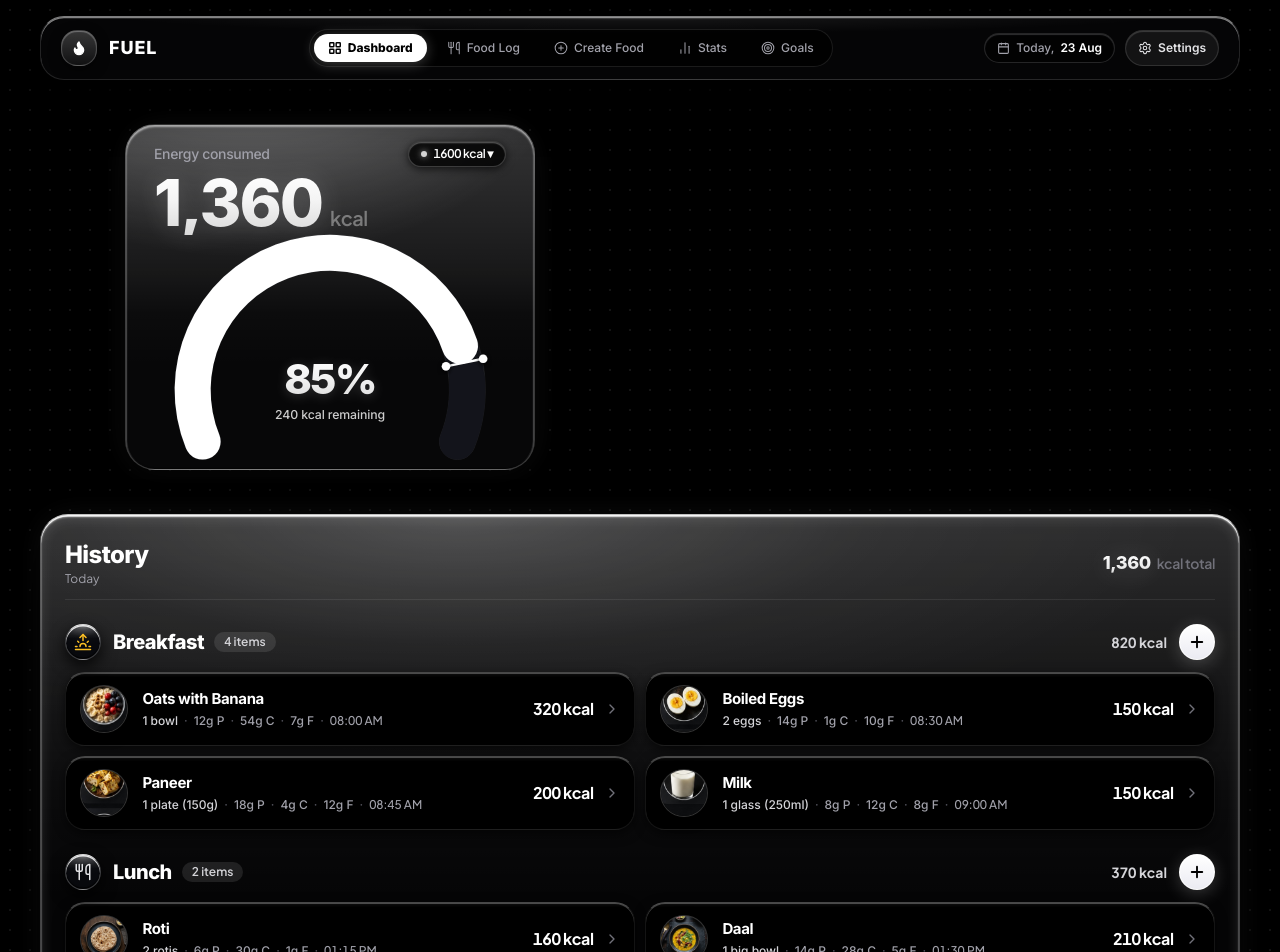
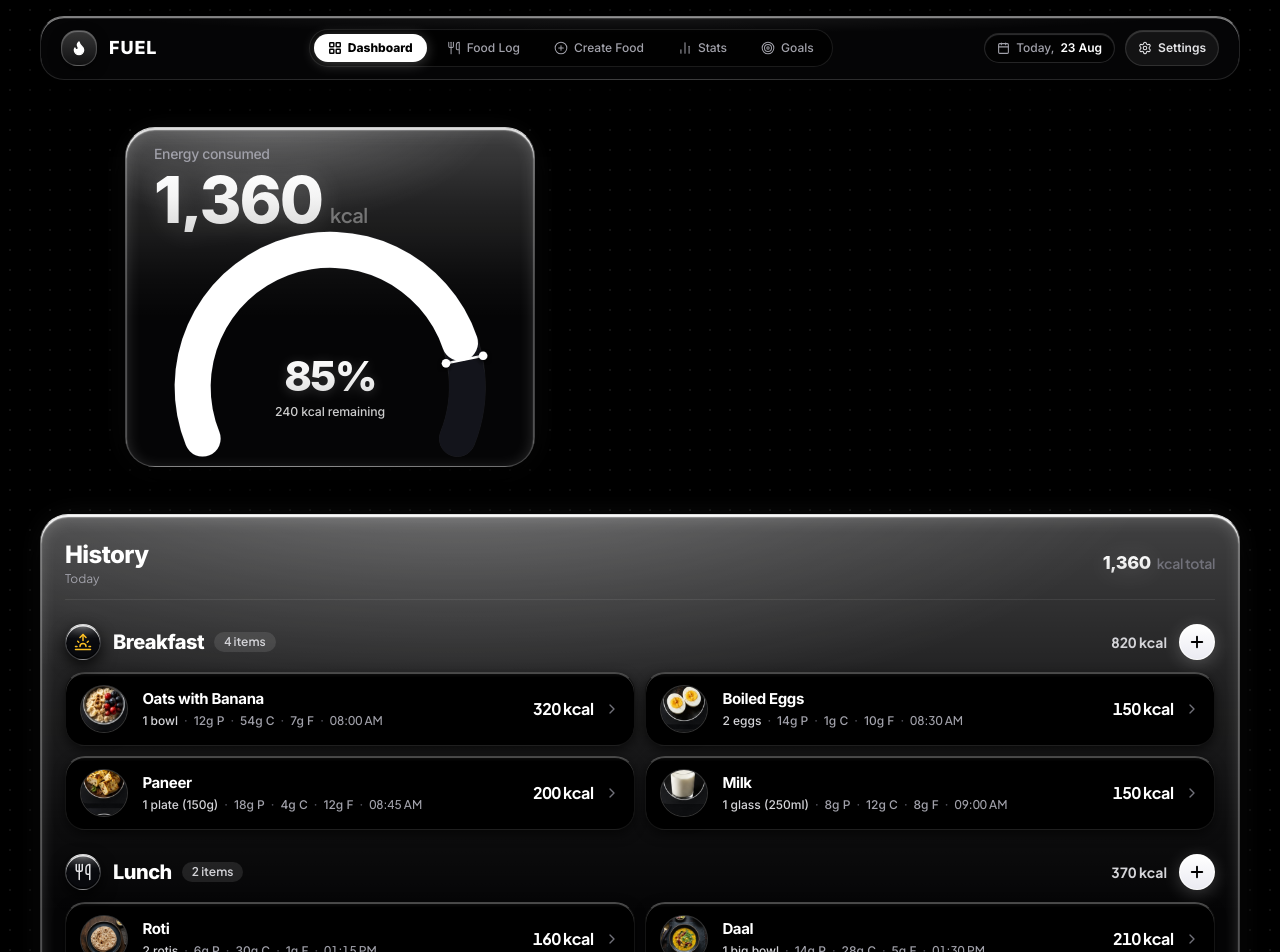
Before and after one commit to iamnotbasant/bite, a React (Vite) app: page /dashboard in a window 1280 px wide. Shown: the top 952 px of the page. Built offline with nearby package versions, Linux system fonts and the light colour scheme.

Commit message:
Loop R12: macro-card shine on hero+history, remove 1600 badge

```diff
--- a/src/components/CalorieArcGauge.tsx
+++ b/src/components/CalorieArcGauge.tsx
@@ -219,22 +219,11 @@ export const CalorieArcGauge: React.FC<CalorieArcGaugeProps> = ({
   return (
     <div className="hero card-fintech-hero pt-4 sm:pt-4.5 px-5 sm:px-6 pb-3 sm:pb-3.5 w-full max-w-[370px] sm:max-w-[410px] mx-auto flex flex-col items-center justify-center select-none">
 
-      {/* 1. Top Header Row: small muted label top-left, white pill badge top-right (...8887 ▾) */}
+      {/* 1. Top Header Row: small muted label top-left */}
       <div className="w-full flex items-center justify-between px-1 mb-0.5 relative z-10">
         <span className="text-xs sm:text-sm font-medium text-zinc-400 font-sans tracking-tight">
           {metricLabel === 'Calories' ? 'Energy consumed' : `${metricLabel} consumed`}
         </span>
-        <button
-          type="button"
-          onClick={onEditGoal}
-          className="inline-flex items-center gap-1.5 px-3 py-1 rounded-full bg-black/80 hover:bg-black/95 border border-white/20 hover:border-white/35 text-[11px] sm:text-xs font-semibold text-white transition-all cursor-pointer shadow-[inset_0_1.2px_1px_rgba(255,255,255,0.3),0_2px_8px_rgba(0,0,0,0.7)] active:scale-95 group"
-          title="Edit target goal"
-        >
-          <span className="w-1.5 h-1.5 rounded-full bg-white shadow-[0_0_6px_rgba(255,255,255,0.7)] animate-pulse" />
-          <span className="font-mono tracking-tight text-white group-hover:brightness-110">
-            {goalKcal} {unit} ▾
-          </span>
-        </button>
       </div>
 
       {/* 2. TWO-TONE calorie number matching "$8,700.46" (glossy specular gradient digits, dimmer gray unit) */}
--- a/src/components/FoodHubView.tsx
+++ b/src/components/FoodHubView.tsx
@@ -733,7 +733,7 @@ export const FoodHubView: React.FC<FoodHubViewProps> = ({
 
         {/* TAB 4: QUICK ADD */}
         {activeTab === 'quick-add' && (
-          <div className="card-fintech-hero max-w-2xl mx-auto w-full p-5 sm:p-7 rounded-[30px] border border-white/[0.25] border-t-white/[0.75] space-y-4 shadow-[0_24px_60px_rgba(0,0,0,0.95),inset_0_2px_2px_rgba(255,255,255,0.65),inset_0_1.5px_0.5px_rgba(255,255,255,0.50),0_0_32px_rgba(255,255,255,0.06)]">
+          <div className="card-fintech-hero max-w-2xl mx-auto w-full p-5 sm:p-7 rounded-[30px] space-y-4">
             <div className="flex items-center gap-2">
               <span className="p-2 rounded-xl bg-white/[0.08] border border-white/10 text-white shadow-[inset_0_1px_1px_rgba(255,255,255,0.2)]">
                 <Flame size={16} />
--- a/src/index.css
+++ b/src/index.css
@@ -34,27 +34,26 @@
   background-size: 20px 20px;
 }
 
-/* Hero Frosted White Glass Card matching "$8,700.46" hero card in ref-fintech-dark (Round 4)
-   Top ~50% is a broad, soft milky-white frosted translucent layer (16-20% white at top,
-   melting smoothly down into deep black #050506), with crisp bright 1px top-edge rim light */
-/* Hero Liquid Glass Card ported from glass-lab/hero-card.html (.hero) - Round 10 */
+/* Hero Liquid Glass Card matching macro cards glass treatment (Round 12)
+   30px squircle radius, luminous bright top rim with inner specular highlight,
+   defined gloss upper ~50% melting into #050506 deep black body */
 .hero,
 .card-fintech-hero {
   border-radius: 30px;
   position: relative;
   overflow: hidden;
   background:
-    radial-gradient(ellipse 120% 90% at 30% -20%, rgba(255,255,255,0.30) 0%, rgba(255,255,255,0.12) 40%, transparent 65%),
-    linear-gradient(180deg, rgba(255,255,255,0.18) 0%, rgba(255,255,255,0.08) 40%, rgba(255,255,255,0.02) 55%, rgba(0,0,0,0) 70%),
-    #070708;
-  border: 1px solid rgba(255,255,255,0.20);
+    radial-gradient(ellipse 90% 60% at 35% -10%, rgba(255, 255, 255, 0.28) 0%, rgba(255, 255, 255, 0.10) 38%, transparent 65%),
+    linear-gradient(180deg, rgba(255, 255, 255, 0.24) 0%, rgba(255, 255, 255, 0.12) 22%, rgba(255, 255, 255, 0.03) 44%, transparent 56%),
+    #050506;
+  border: 1px solid rgba(255, 255, 255, 0.25);
+  border-top-color: rgba(255, 255, 255, 0.88);
   box-shadow:
-    inset 0 2px 2px rgba(255,255,255,0.65),
-    inset 0 -1px 1px rgba(0,0,0,0.7),
-    inset 1px 0 1px rgba(255,255,255,0.10),
-    inset -1px 0 1px rgba(255,255,255,0.10),
-    0 12px 40px rgba(0,0,0,0.55),
-    0 0 32px rgba(255,255,255,0.06);
+    0 20px 44px rgba(0, 0, 0, 0.95),
+    inset 0 2px 2px rgba(255, 255, 255, 0.65),
+    inset 0 2px 1px rgba(255, 255, 255, 0.90),
+    inset 0 4px 16px rgba(255, 255, 255, 0.18),
+    0 0 32px rgba(255, 255, 255, 0.06);
 }
 
 .hero::before,
@@ -110,24 +109,24 @@
   filter: drop-shadow(0 2px 12px rgba(255, 255, 255, 0.18));
 }
 
-/* Frosted-White Top Large Card (Macro cards, large panels) - Round 10
-   Generous squircle radius (26px), luminous top rim with inner glow,
-   white-dominant frost upper ~50% melting into #050506 deep black */
+/* Frosted-White Top Large Card matching macro cards glass treatment (Round 12)
+   Generous squircle radius (26px), luminous bright top rim with inner specular highlight,
+   defined gloss upper ~50% melting into #050506 deep black body */
 .card-fintech-gloss {
   position: relative;
   background:
-    linear-gradient(180deg, rgba(255, 255, 255, 0.16) 0%, rgba(255, 255, 255, 0.08) 22%, rgba(255, 255, 255, 0.02) 40%, transparent 52%),
-    radial-gradient(ellipse 90% 48% at 45% 0%, rgba(255, 255, 255, 0.16) 0%, rgba(255, 255, 255, 0.04) 38%, transparent 68%),
+    radial-gradient(ellipse 90% 60% at 35% -10%, rgba(255, 255, 255, 0.28) 0%, rgba(255, 255, 255, 0.10) 38%, transparent 65%),
+    linear-gradient(180deg, rgba(255, 255, 255, 0.24) 0%, rgba(255, 255, 255, 0.12) 22%, rgba(255, 255, 255, 0.03) 44%, transparent 56%),
     #050506;
   backdrop-filter: blur(24px);
   -webkit-backdrop-filter: blur(24px);
   border: 1px solid rgba(255, 255, 255, 0.25);
-  border-top-color: rgba(255, 255, 255, 0.75);
+  border-top-color: rgba(255, 255, 255, 0.88);
   box-shadow:
-    inset 0 2px 2px 0 rgba(255, 255, 255, 0.65),
-    inset 0 1.5px 0.5px 0 rgba(255, 255, 255, 0.80),
-    inset 0 3px 12px 0 rgba(255, 255, 255, 0.14),
-    0 20px 42px -4px rgba(0, 0, 0, 0.95),
+    0 20px 44px rgba(0, 0, 0, 0.95),
+    inset 0 2px 2px rgba(255, 255, 255, 0.65),
+    inset 0 2px 1px rgba(255, 255, 255, 0.90),
+    inset 0 4px 16px rgba(255, 255, 255, 0.18),
     0 0 32px rgba(255, 255, 255, 0.06);
   border-radius: 26px;
   overflow: hidden;
@@ -158,25 +157,24 @@
   transform: translateY(0) scale(0.99);
 }
 
-/* History List Panel matching ref-fintech-dark "History" list panel (Round 10)
-   Generous squircle radius (28px), luminous top rim with inner glow,
-   milky white frost upper ~50% melting into #050506 deep black body */
+/* History List Panel matching macro cards glass treatment (Round 12)
+   Generous squircle radius (28px), luminous bright top rim with inner specular highlight,
+   defined gloss upper ~50% melting into #050506 deep black body */
 .panel-fintech-history {
   position: relative;
   background:
-    linear-gradient(180deg, rgba(255, 255, 255, 0.16) 0%, rgba(255, 255, 255, 0.08) 22%, rgba(255, 255, 255, 0.02) 42%, transparent 54%),
-    radial-gradient(ellipse 90% 50% at 35% 0%, rgba(255, 255, 255, 0.18) 0%, rgba(255, 255, 255, 0.04) 38%, transparent 68%),
+    radial-gradient(ellipse 90% 60% at 35% -10%, rgba(255, 255, 255, 0.28) 0%, rgba(255, 255, 255, 0.10) 38%, transparent 65%),
+    linear-gradient(180deg, rgba(255, 255, 255, 0.24) 0%, rgba(255, 255, 255, 0.12) 22%, rgba(255, 255, 255, 0.03) 44%, transparent 56%),
     #050506;
   backdrop-filter: blur(24px);
   -webkit-backdrop-filter: blur(24px);
   border: 1px solid rgba(255, 255, 255, 0.25);
-  border-top-color: rgba(255, 255, 255, 0.75);
+  border-top-color: rgba(255, 255, 255, 0.88);
   box-shadow:
-    inset 0 2px 2px 0 rgba(255, 255, 255, 0.65),
-    inset 0 1.5px 0.5px 0 rgba(255, 255, 255, 0.85),
-    inset 0 3px 14px 0 rgba(255, 255, 255, 0.15),
-    inset 0 0 0 1px rgba(255, 255, 255, 0.06),
-    0 24px 56px -8px rgba(0, 0, 0, 0.98),
+    0 20px 44px rgba(0, 0, 0, 0.95),
+    inset 0 2px 2px rgba(255, 255, 255, 0.65),
+    inset 0 2px 1px rgba(255, 255, 255, 0.90),
+    inset 0 4px 16px rgba(255, 255, 255, 0.18),
     0 0 32px rgba(255, 255, 255, 0.06);
   border-radius: 28px;
   overflow: hidden;
```
